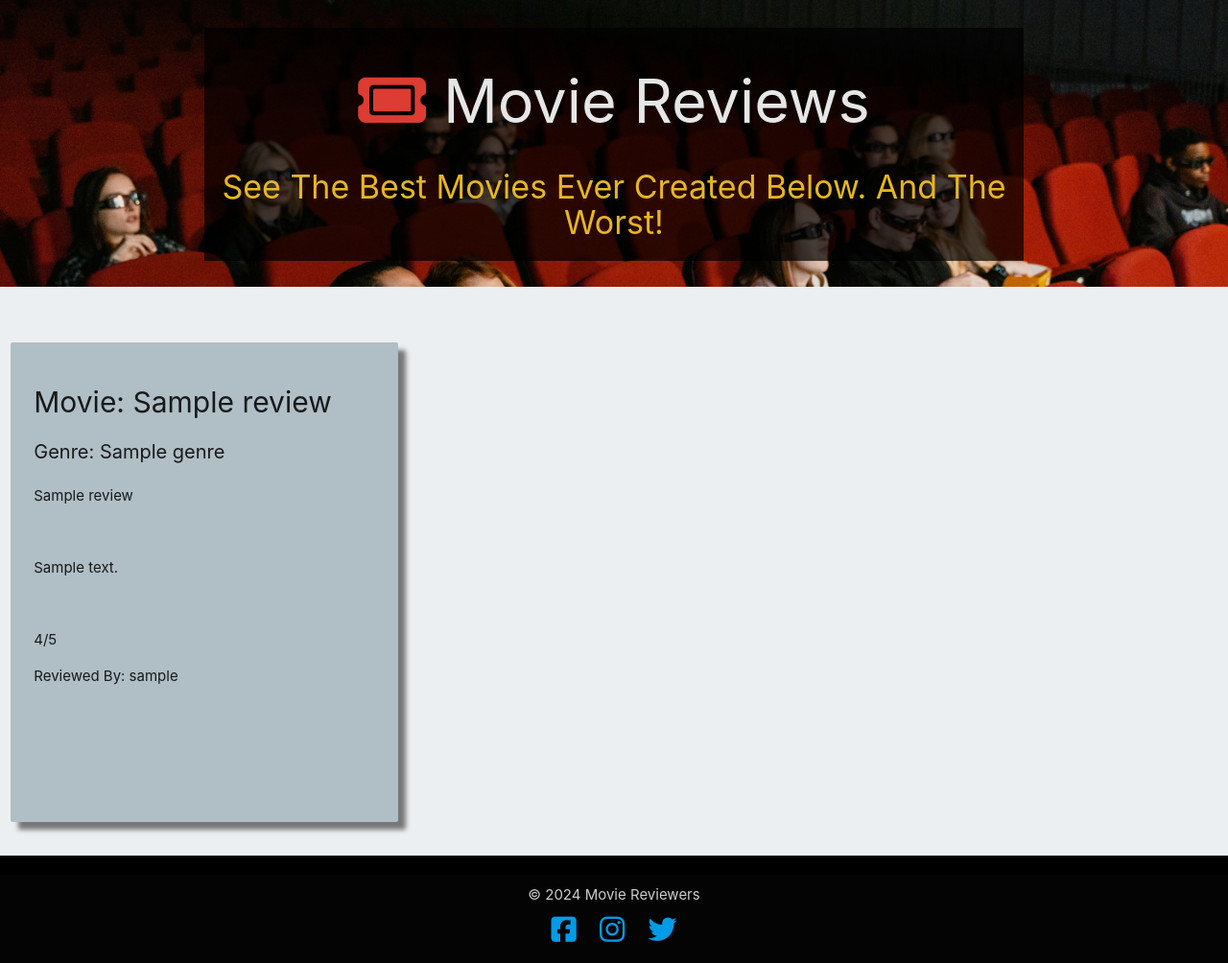
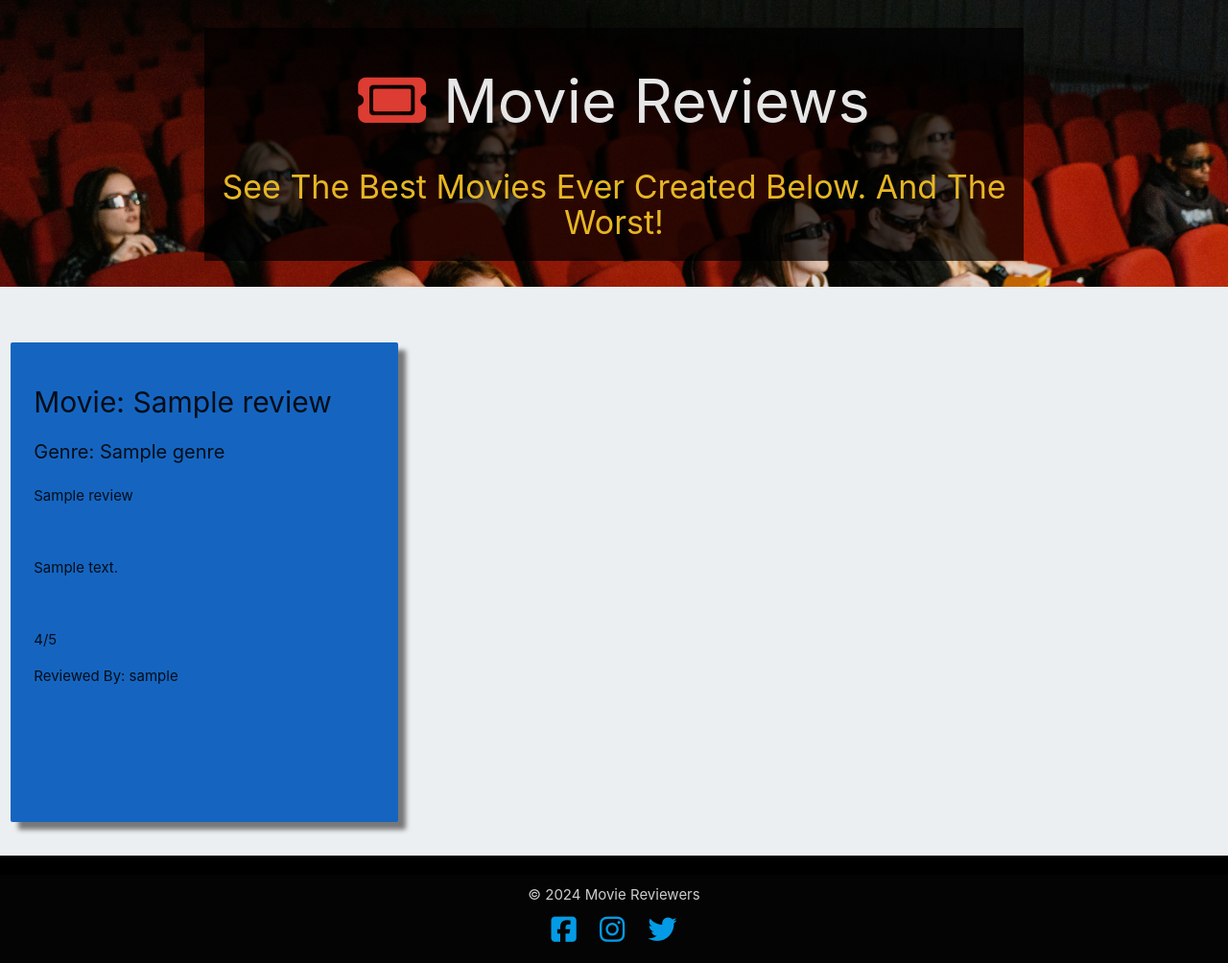
Before and after one commit to toddnedwards/milestone-3-project-movie-reviewer, a Flask app: page /get_reviews in a window 1280 px wide. Shown: the part 65-1069 px from the top of the page at 96% size. Run offline with Flask 3, Linux system fonts and the light colour scheme; the visitor is signed in with stand-in values (Sample User, id 1); a database or web service that is not in the repository returns one stand-in record (values such as "Sample title"); some libraries are stand-ins or nearby versions.

Commit message:
reviews cards background colour changed to blue for better theming with cinemas

```diff
--- a/templates/reviews.html
+++ b/templates/reviews.html
@@ -13,7 +13,7 @@
     <div class="row reviews-section">
         {% for review in reviews %}
         <div class="col s12 m6 l4">
-            <div class="card large card-panel card-shadow blue-grey lighten-3">
+            <div class="card large card-panel card-shadow blue darken-3">
                 <h4>Movie: {{ review.movie_title }}</h4>
                 <p class="genre">Genre: {{ review.genre }}
                 <p>{{ review.subtitle }}</p><br>
```
